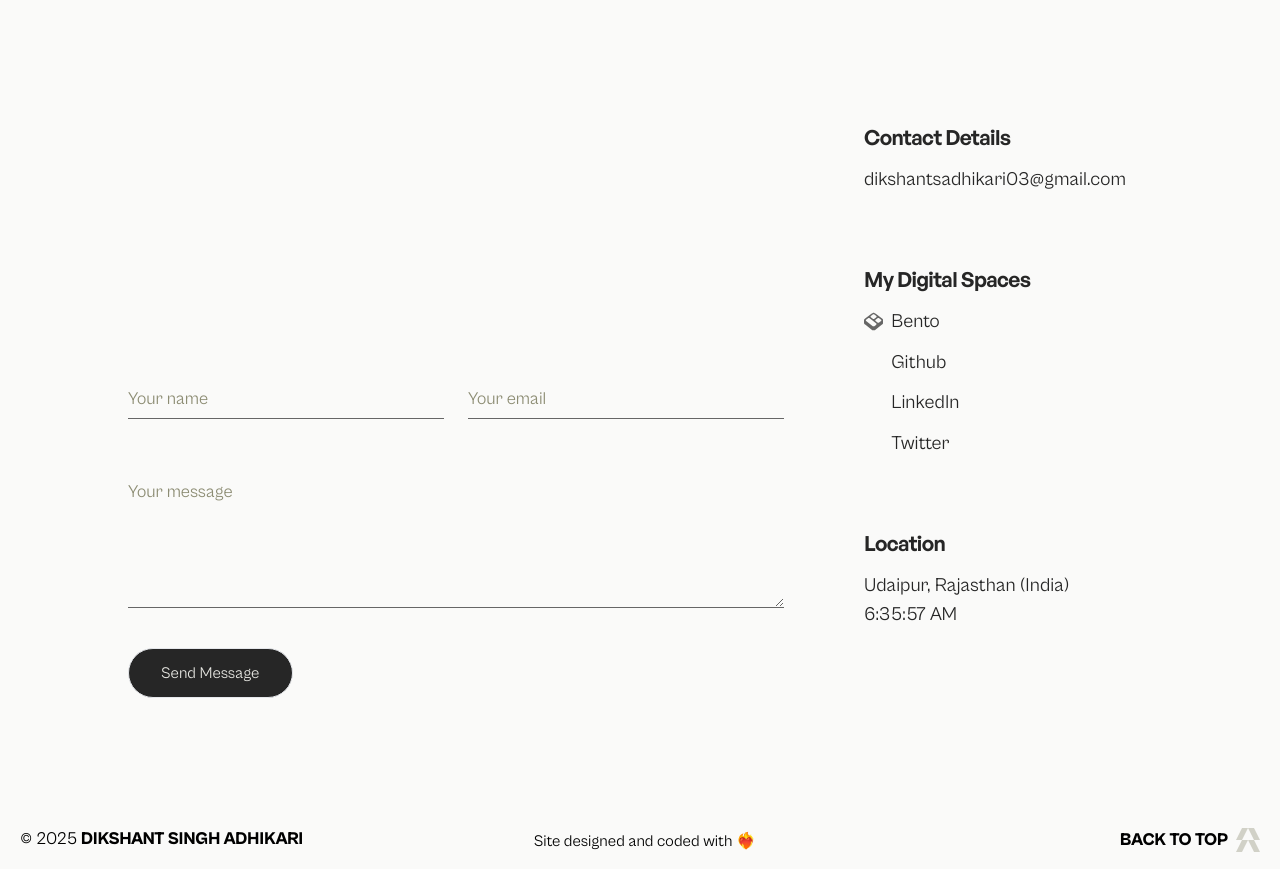
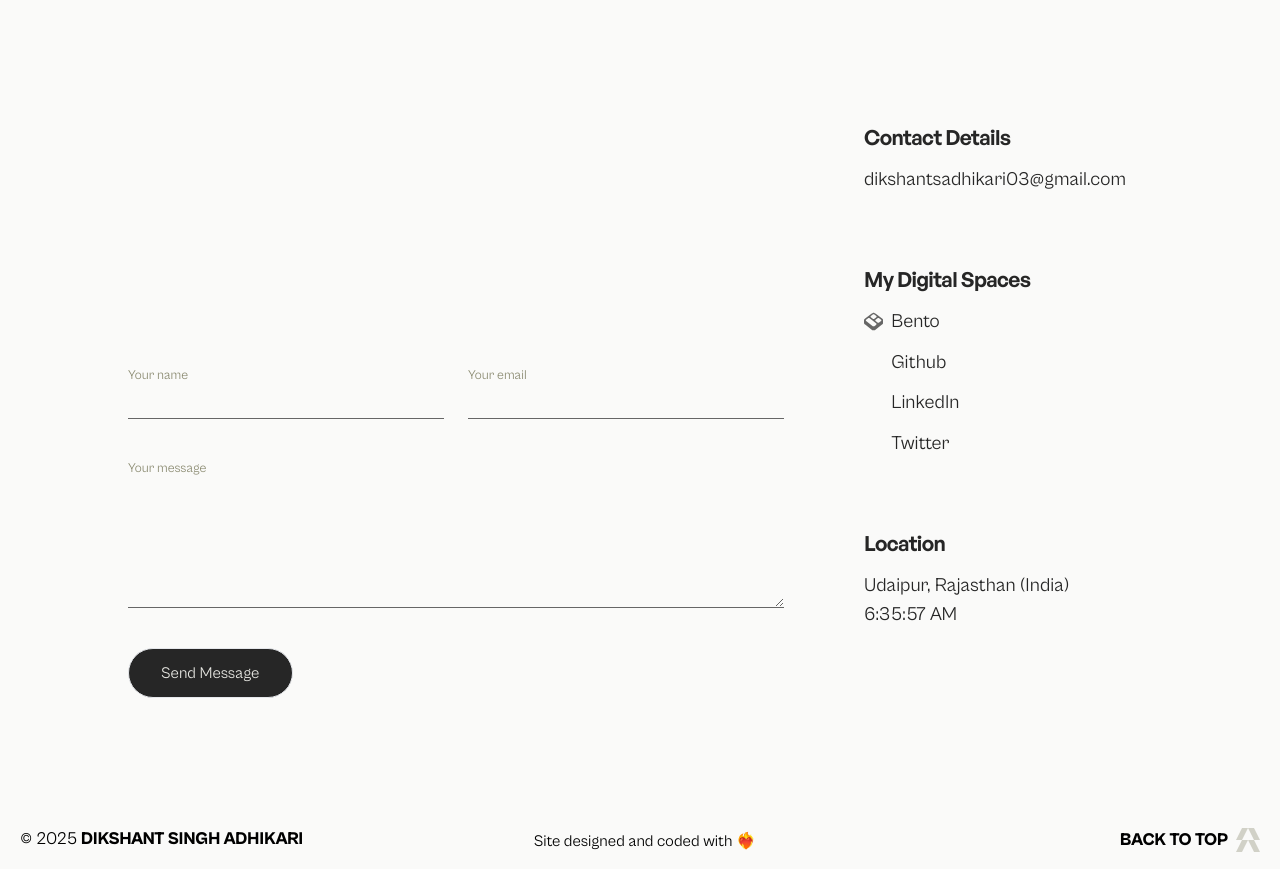
Before and after one commit to adhikari-dikshant/portfolio-main, a React (Vite) app: page / in a window 1280 px wide. Shown: the part 7100-7969 px from the top of the page. Built offline with nearby package versions, Linux system fonts and the light colour scheme; some icons are missing.

Commit message:
formspree integration

```diff
--- a/package.json
+++ b/package.json
@@ -10,7 +10,7 @@
     "preview": "vite preview"
   },
   "dependencies": {
-    "@emailjs/browser": "^4.4.1",
+    "@formspree/react": "^2.5.1",
     "@studio-freight/lenis": "^1.0.13",
     "gsap": "^3.11.5",
     "react": "^18.2.0",
--- a/src/components/homepage/Contact.jsx
+++ b/src/components/homepage/Contact.jsx
@@ -6,33 +6,82 @@ import Heading from "../ui/Heading";
 
 export default function Contact() {
     const [time, setTime] = useState(new Date().toLocaleTimeString());
+    const [formData, setFormData] = useState({ name: "", email: "", message: "" });
+    const [errors, setErrors] = useState({});
+    const [submitting, setSubmitting] = useState(false);
+    const [success, setSuccess] = useState(false);
 
-    const heading = useRef(null)
-    const body = useRef(null)
-    const contactSection = useRef(null)
+    const heading = useRef(null);
+    const body = useRef(null);
+    const contactSection = useRef(null);
 
     useEffect(() => {
         ScrollTrigger.create({
             trigger: contactSection.current,
             start: "180px bottom",
-
-            // markers: true,
             animation: gsap
                 .timeline()
                 .to(heading.current, { opacity: 1, y: 0, ease: "power4.out", duration: 1.25 }, 0)
                 .to(body.current, { opacity: 1, y: 0, ease: "power4.out", duration: 1.25 }, 0.2),
-
             toggleActions: "play none none none",
         });
         ScrollTrigger.refresh();
-
-    }, [contactSection])
+    }, [contactSection]);
 
     useEffect(() => {
         setInterval(() => {
             setTime(new Date().toLocaleTimeString());
         }, 1000);
-    });
+    }, []);
+
+    const handleChange = (e) => {
+        const { name, value } = e.target;
+        setFormData((prev) => ({ ...prev, [name]: value }));
+    };
+
+    const validateForm = () => {
+        let newErrors = {};
+        if (!formData.name.trim()) newErrors.name = "Name is required";
+        if (!formData.email.trim()) {
+            newErrors.email = "Email is required";
+        } else if (!/^[^\s@]+@[^\s@]+\.[^\s@]+$/.test(formData.email)) {
+            newErrors.email = "Invalid email format";
+        }
+        if (!formData.message.trim()) newErrors.message = "Message is required";
+        setErrors(newErrors);
+        return Object.keys(newErrors).length === 0;
+    };
+
+    const handleSubmit = async (e) => {
+        e.preventDefault();
+        if (!validateForm()) return;
+
+        setSubmitting(true);
+        setSuccess(false);
+
+        try {
+            const response = await fetch("https://formspree.io/f/mkgozkda", {
+                method: "POST",
+                headers: {
+                    "Content-Type": "application/json",
+                },
+                body: JSON.stringify(formData),
+            });
+
+            if (response.ok) {
+                setSuccess(true);
+                setFormData({ name: "", email: "", message: "" }); // Reset form
+                setErrors({});
+            } else {
+                alert("Failed to send message. Please try again later.");
+            }
+        } catch (error) {
+            console.error("Error sending form data:", error);
+            alert("Something went wrong. Please try again later.");
+        }
+
+        setSubmitting(false);
+    };
 
     return (
         <section id="contact" className="my-[10%] overflow-hidden" aria-label="contact me">
@@ -46,75 +95,63 @@ export default function Contact() {
                         I'm always excited to collaborate on innovative projects! Currently bringing ideas to life at <a href="https://techmeraki.com/" className="font-semibold underline">TechMeraki</a>, and open to exploring creative opportunities that push boundaries.
                     </p>
 
-                    <form
-                        name="contact"
-                        action="/contact"
-                        autoComplete="off"
-                        // eslint-disable-next-line react/no-unknown-property
-                        className="mt-10 font-grotesk"
-                        method="POST"
-                    >
-                        <input type="hidden" name="form-name" value="contact" />
+                    {success && (
+                        <p className="mt-4 text-green-500 text-lg">🎉 Your message has been sent successfully!</p>
+                    )}
+
+                    <form onSubmit={handleSubmit} autoComplete="off" className="mt-10 font-grotesk">
                         <div className="grid grid-cols-1 gap-x-6 gap-y-12 sm:grid-cols-2">
                             <div className="relative z-0">
                                 <input
-                                    required
                                     type="text"
                                     id="name"
                                     name="name"
+                                    value={formData.name}
+                                    onChange={handleChange}
                                     className="peer block w-full appearance-none border-0 border-b border-accent-100 bg-transparent px-0 py-2.5 focus:outline-none focus:ring-0"
                                     placeholder=" "
+                                    disabled={submitting}
                                 />
-                                <label
-                                    htmlFor="name"
-                                    className="absolute top-3 -z-10 origin-[0] -translate-y-6 scale-75 transform text-body-3 2xl:text-body-2 text-secondary-600 duration-300 peer-placeholder-shown:translate-y-0 peer-placeholder-shown:scale-100 peer-focus:left-0 peer-focus:-translate-y-6 peer-focus:scale-75"
-                                >
+                                <label htmlFor="name" className="absolute top-3 -z-10 origin-[0] -translate-y-6 scale-75 transform text-body-3 2xl:text-body-2 text-secondary-600 duration-300">
                                     Your name
                                 </label>
+                                {errors.name && <p className="text-red-500 text-sm">{errors.name}</p>}
                             </div>
                             <div className="relative z-0">
                                 <input
-                                    required
                                     type="text"
                                     name="email"
                                     id="email"
+                                    value={formData.email}
+                                    onChange={handleChange}
                                     className="peer block w-full appearance-none border-0 border-b border-accent-100 bg-transparent px-0 py-2.5 focus:outline-none focus:ring-0"
                                     placeholder=" "
+                                    disabled={submitting}
                                 />
-                                <label
-                                    htmlFor="email"
-                                    className="absolute top-3 -z-10 origin-[0] -translate-y-6 scale-75 transform text-body-3 2xl:text-body-2 text-secondary-600 duration-300 peer-placeholder-shown:translate-y-0 peer-placeholder-shown:scale-100 peer-focus:left-0 peer-focus:-translate-y-6 peer-focus:scale-75"
-                                >
+                                <label htmlFor="email" className="absolute top-3 -z-10 origin-[0] -translate-y-6 scale-75 transform text-body-3 2xl:text-body-2 text-secondary-600 duration-300">
                                     Your email
                                 </label>
+                                {errors.email && <p className="text-red-500 text-sm">{errors.email}</p>}
                             </div>
                             <div className="relative z-0 sm:col-span-2">
                                 <textarea
-                                    required
                                     id="message"
                                     name="message"
                                     rows="5"
+                                    value={formData.message}
+                                    onChange={handleChange}
                                     className="peer block w-full appearance-none border-0 border-b border-accent-100 bg-transparent px-0 py-2.5 focus:outline-none focus:ring-0"
                                     placeholder=" "
+                                    disabled={submitting}
                                 ></textarea>
-                                <label
-                                    htmlFor="message"
-                                    className="absolute top-3 -z-10 origin-[0] -translate-y-6 scale-75 transform text-body-3 2xl:text-body-2 text-secondary-600 duration-300 peer-placeholder-shown:translate-y-0 peer-placeholder-shown:scale-100 peer-focus:left-0 peer-focus:-translate-y-6 peer-focus:scale-75"
-                                >
+                                <label htmlFor="message" className="absolute top-3 -z-10 origin-[0] -translate-y-6 scale-75 transform text-body-3 2xl:text-body-2 text-secondary-600 duration-300">
                                     Your message
                                 </label>
+                                {errors.message && <p className="text-red-500 text-sm">{errors.message}</p>}
                             </div>
                         </div>
-                        <button
-                            type="submit"
-                            className="button group mt-10 border duration-200 hover:border-accent-400 hover:bg-transparent"
-                        >
-                            <span className="relative">
-                                <span className="absolute bottom-2 h-1 w-0 bg-secondary-700 opacity-90 duration-300 ease-out group-hover:w-full"></span>
-                                <span className="group-hover:text-accent-400">
-                                    Send Message
-                                </span>
-                            </span>
+                        <button type="submit" className="button group mt-10 border duration-200 hover:border-accent-400 hover:bg-transparent" disabled={submitting}>
+                            {submitting ? "Sending..." : "Send Message"}
                         </button>
                     </form>
                 </div>
```
Also changed, not shown: 1 other file (tests, documents, lock files or other folders).
